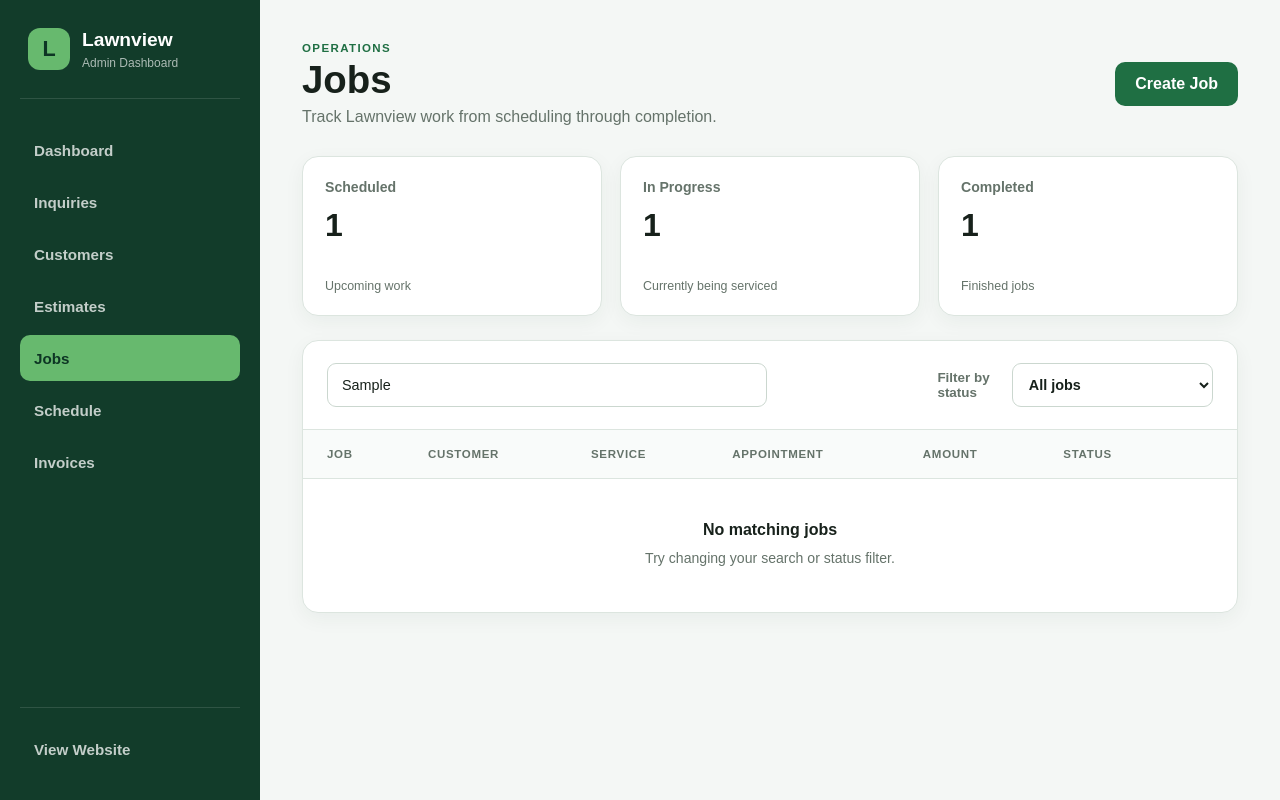
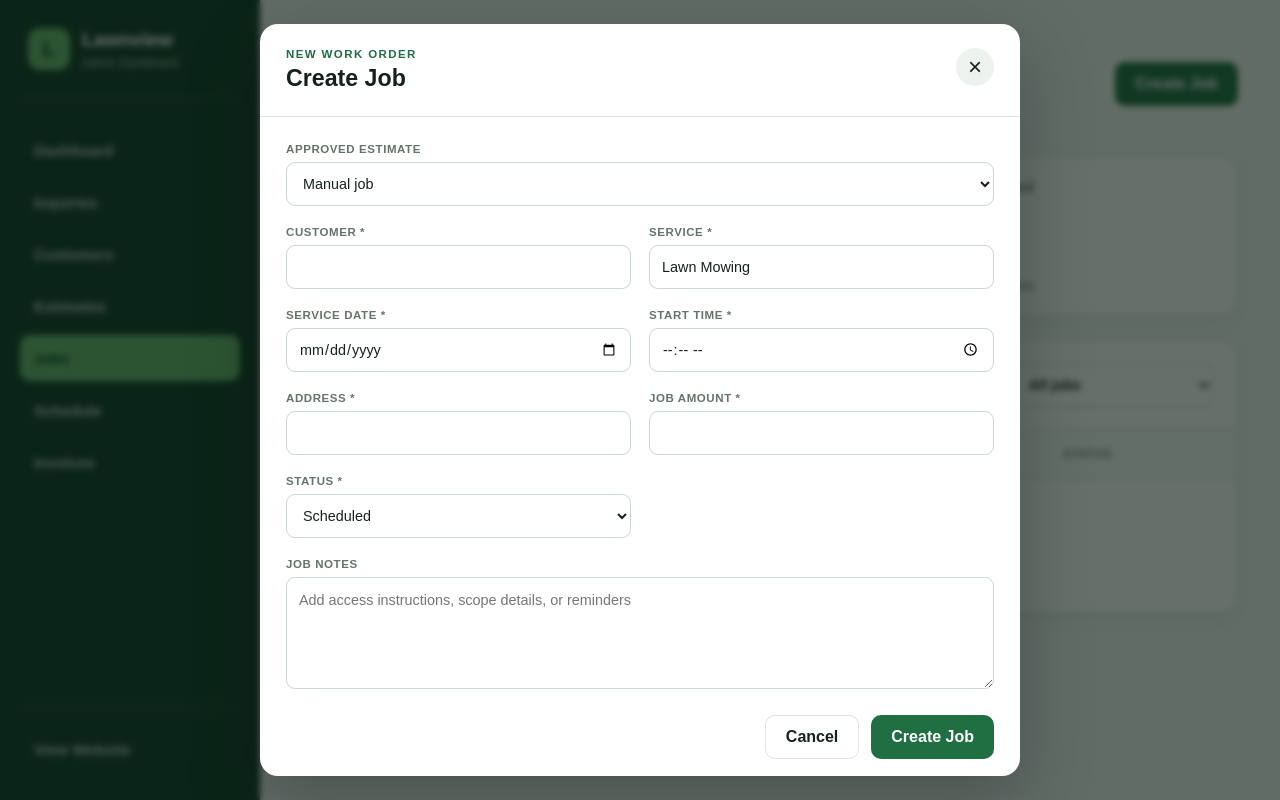
Before and after one commit to johnnyg558755-pixel/lawnview-landscaping, a React (Vite) app: page /admin/jobs in a window 1280 px wide. Both pictures are taken after typing "Sample" into the empty fields and a click on the button "Create Job". Built offline with nearby package versions, Linux system fonts and the light colour scheme.

Commit message:
Add job creation from approved estimates

```diff
--- /dev/null
+++ b/src/admin/components/CreateJobModal.jsx
@@ -0,0 +1,252 @@
+import { useState } from "react";
+
+function formatDate(dateValue) {
+  return new Intl.DateTimeFormat("en-US", {
+    month: "short",
+    day: "numeric",
+    year: "numeric",
+  }).format(new Date(`${dateValue}T12:00:00`));
+}
+
+function formatTime(timeValue) {
+  return new Intl.DateTimeFormat("en-US", {
+    hour: "numeric",
+    minute: "2-digit",
+  }).format(new Date(`2026-01-01T${timeValue}`));
+}
+
+function CreateJobModal({
+  approvedEstimates,
+  customers,
+  onClose,
+  onCreate,
+}) {
+  const firstEstimate = approvedEstimates[0];
+
+  const findAddress = (customerName) => {
+    return (
+      customers.find((customer) => customer.name === customerName)?.address ||
+      ""
+    );
+  };
+
+  const [formData, setFormData] = useState({
+    estimateId: firstEstimate?.id || "",
+    customer: firstEstimate?.customer || "",
+    service: firstEstimate?.service || "Lawn Mowing",
+    amount: firstEstimate?.amount || "",
+    address: findAddress(firstEstimate?.customer),
+    dateValue: "",
+    timeValue: "",
+    status: "Scheduled",
+    notes: "",
+  });
+
+  function handleChange(event) {
+    const { name, value } = event.target;
+
+    setFormData((currentData) => ({
+      ...currentData,
+      [name]: value,
+    }));
+  }
+
+  function handleEstimateChange(event) {
+    const estimateId = event.target.value;
+    const estimate = approvedEstimates.find(
+      (item) => item.id === estimateId,
+    );
+
+    if (!estimate) {
+      setFormData((currentData) => ({
+        ...currentData,
+        estimateId: "",
+      }));
+      return;
+    }
+
+    setFormData((currentData) => ({
+      ...currentData,
+      estimateId: estimate.id,
+      customer: estimate.customer,
+      service: estimate.service,
+      amount: estimate.amount,
+      address: findAddress(estimate.customer),
+    }));
+  }
+
+  function handleSubmit(event) {
+    event.preventDefault();
+
+    onCreate({
+      ...formData,
+      id: `JOB-${Date.now().toString().slice(-6)}`,
+      amount: Number(formData.amount),
+      date: formatDate(formData.dateValue),
+      time: formatTime(formData.timeValue),
+    });
+  }
+
+  return (
+    <div
+      className="admin-modal-backdrop"
+      role="presentation"
+      onMouseDown={onClose}
+    >
+      <section
+        className="admin-modal admin-add-inquiry-modal"
+        role="dialog"
+        aria-modal="true"
+        aria-labelledby="create-job-title"
+        onMouseDown={(event) => event.stopPropagation()}
+      >
+        <div className="admin-modal-header">
+          <div>
+            <p className="admin-eyebrow">New work order</p>
+            <h3 id="create-job-title">Create Job</h3>
+          </div>
+
+          <button
+            className="admin-modal-close"
+            type="button"
+            aria-label="Close job"
+            onClick={onClose}
+          >
+            ×
+          </button>
+        </div>
+
+        <form onSubmit={handleSubmit}>
+          <label className="admin-form-field">
+            <span>Approved estimate</span>
+            <select
+              name="estimateId"
+              value={formData.estimateId}
+              onChange={handleEstimateChange}
+            >
+              <option value="">Manual job</option>
+
+              {approvedEstimates.map((estimate) => (
+                <option key={estimate.id} value={estimate.id}>
+                  {estimate.id} — {estimate.customer} — ${estimate.amount}
+                </option>
+              ))}
+            </select>
+          </label>
+
+          <div className="admin-form-grid">
+            <label className="admin-form-field">
+              <span>Customer *</span>
+              <input
+                name="customer"
+                type="text"
+                value={formData.customer}
+                onChange={handleChange}
+                required
+              />
+            </label>
+
+            <label className="admin-form-field">
+              <span>Service *</span>
+              <input
+                name="service"
+                type="text"
+                value={formData.service}
+                onChange={handleChange}
+                required
+              />
+            </label>
+
+            <label className="admin-form-field">
+              <span>Service date *</span>
+              <input
+                name="dateValue"
+                type="date"
+                value={formData.dateValue}
+                onChange={handleChange}
+                required
+              />
+            </label>
+
+            <label className="admin-form-field">
+              <span>Start time *</span>
+              <input
+                name="timeValue"
+                type="time"
+                value={formData.timeValue}
+                onChange={handleChange}
+                required
+              />
+            </label>
+
+            <label className="admin-form-field">
+              <span>Address *</span>
+              <input
+                name="address"
+                type="text"
+                value={formData.address}
+                onChange={handleChange}
+                required
+              />
+            </label>
+
+            <label className="admin-form-field">
+              <span>Job amount *</span>
+              <input
+                name="amount"
+                type="number"
+                min="0"
+                step="0.01"
+                value={formData.amount}
+                onChange={handleChange}
+                required
+              />
+            </label>
+
+            <label className="admin-form-field">
+              <span>Status *</span>
+              <select
+                name="status"
+                value={formData.status}
+                onChange={handleChange}
+                required
+              >
+                <option value="Scheduled">Scheduled</option>
+                <option value="In Progress">In progress</option>
+                <option value="Completed">Completed</option>
+                <option value="Cancelled">Cancelled</option>
+              </select>
+            </label>
+          </div>
+
+          <label className="admin-form-field">
+            <span>Job notes</span>
+            <textarea
+              name="notes"
+              rows="4"
+              value={formData.notes}
+              onChange={handleChange}
+              placeholder="Add access instructions, scope details, or reminders"
+            />
+          </label>
+
+          <div className="admin-modal-actions">
+            <button
+              className="admin-secondary-button"
+              type="button"
+              onClick={onClose}
+            >
+              Cancel
+            </button>
+
+            <button className="admin-primary-button" type="submit">
+              Create Job
+            </button>
+          </div>
+        </form>
+      </section>
+    </div>
+  );
+}
+
+export default CreateJobModal;
--- a/src/admin/pages/AdminJobsPage.jsx
+++ b/src/admin/pages/AdminJobsPage.jsx
@@ -1,5 +1,6 @@
-import { useMemo, useState } from "react";
+import { useEffect, useMemo, useState } from "react";
 import { Helmet } from "react-helmet-async";
+import CreateJobModal from "../components/CreateJobModal";
 
 const sampleJobs = [
   {
@@ -34,6 +35,20 @@ const sampleJobs = [
   },
 ];
 
+const JOBS_STORAGE_KEY = "lawnview-admin-jobs";
+const ESTIMATES_STORAGE_KEY = "lawnview-admin-estimates";
+const CUSTOMERS_STORAGE_KEY = "lawnview-admin-customers";
+
+function loadStorage(key, fallback = []) {
+  try {
+    const savedData = localStorage.getItem(key);
+
+    return savedData ? JSON.parse(savedData) : fallback;
+  } catch {
+    return fallback;
+  }
+}
+
 function formatCurrency(amount) {
   return new Intl.NumberFormat("en-US", {
     style: "currency",
@@ -42,13 +57,37 @@ function formatCurrency(amount) {
 }
 
 function AdminJobsPage() {
+  const [jobs, setJobs] = useState(() =>
+    loadStorage(JOBS_STORAGE_KEY, sampleJobs),
+  );
+
+  const [approvedEstimates] = useState(() =>
+    loadStorage(ESTIMATES_STORAGE_KEY).filter(
+      (estimate) => estimate.status === "Approved",
+    ),
+  );
+
+  const [customers] = useState(() =>
+    loadStorage(CUSTOMERS_STORAGE_KEY),
+  );
+
+  const [isCreateModalOpen, setIsCreateModalOpen] = useState(false);
   const [searchTerm, setSearchTerm] = useState("");
   const [statusFilter, setStatusFilter] = useState("All");
 
+useEffect(() => {
+  localStorage.setItem(JOBS_STORAGE_KEY, JSON.stringify(jobs));
+}, [jobs]);
+
+function handleCreateJob(job) {
+  setJobs((currentJobs) => [job, ...currentJobs]);
+  setIsCreateModalOpen(false);
+}
+
   const filteredJobs = useMemo(() => {
-    const search = searchTerm.toLowerCase();
+  const search = searchTerm.toLowerCase();
 
-    return sampleJobs.filter((job) => {
+    return jobs.filter((job) => {
       const matchesSearch =
         job.customer.toLowerCase().includes(search) ||
         job.service.toLowerCase().includes(search) ||
@@ -59,7 +98,7 @@ function AdminJobsPage() {
 
       return matchesSearch && matchesStatus;
     });
-  }, [searchTerm, statusFilter]);
+  }, [jobs, searchTerm, statusFilter]);
 
   return (
     <>
@@ -74,7 +113,11 @@ function AdminJobsPage() {
           <p>Track Lawnview work from scheduling through completion.</p>
         </div>
 
-        <button className="admin-primary-button" type="button">
+        <button
+          className="admin-primary-button"
+          type="button"
+          onClick={() => setIsCreateModalOpen(true)}
+        >
           Create Job
         </button>
       </header>
@@ -82,19 +125,25 @@ function AdminJobsPage() {
       <section className="admin-metrics admin-estimate-metrics">
         <article className="admin-metric-card">
           <p>Scheduled</p>
-          <strong>1</strong>
+          <strong>
+            {jobs.filter((job) => job.status === "Scheduled").length}
+          </strong>
           <span>Upcoming work</span>
         </article>
 
         <article className="admin-metric-card">
           <p>In Progress</p>
-          <strong>1</strong>
+          <strong>
+            {jobs.filter((job) => job.status === "In Progress").length}
+          </strong>
           <span>Currently being serviced</span>
         </article>
 
         <article className="admin-metric-card">
           <p>Completed</p>
-          <strong>1</strong>
+          <strong>
+            {jobs.filter((job) => job.status === "Completed").length}
+          </strong>
           <span>Finished jobs</span>
         </article>
       </section>
@@ -191,6 +240,14 @@ function AdminJobsPage() {
           </div>
         )}
       </section>
+      {isCreateModalOpen && (
+        <CreateJobModal
+          approvedEstimates={approvedEstimates}
+          customers={customers}
+          onClose={() => setIsCreateModalOpen(false)}
+          onCreate={handleCreateJob}
+        />
+      )}
     </>
   );
 }
```
